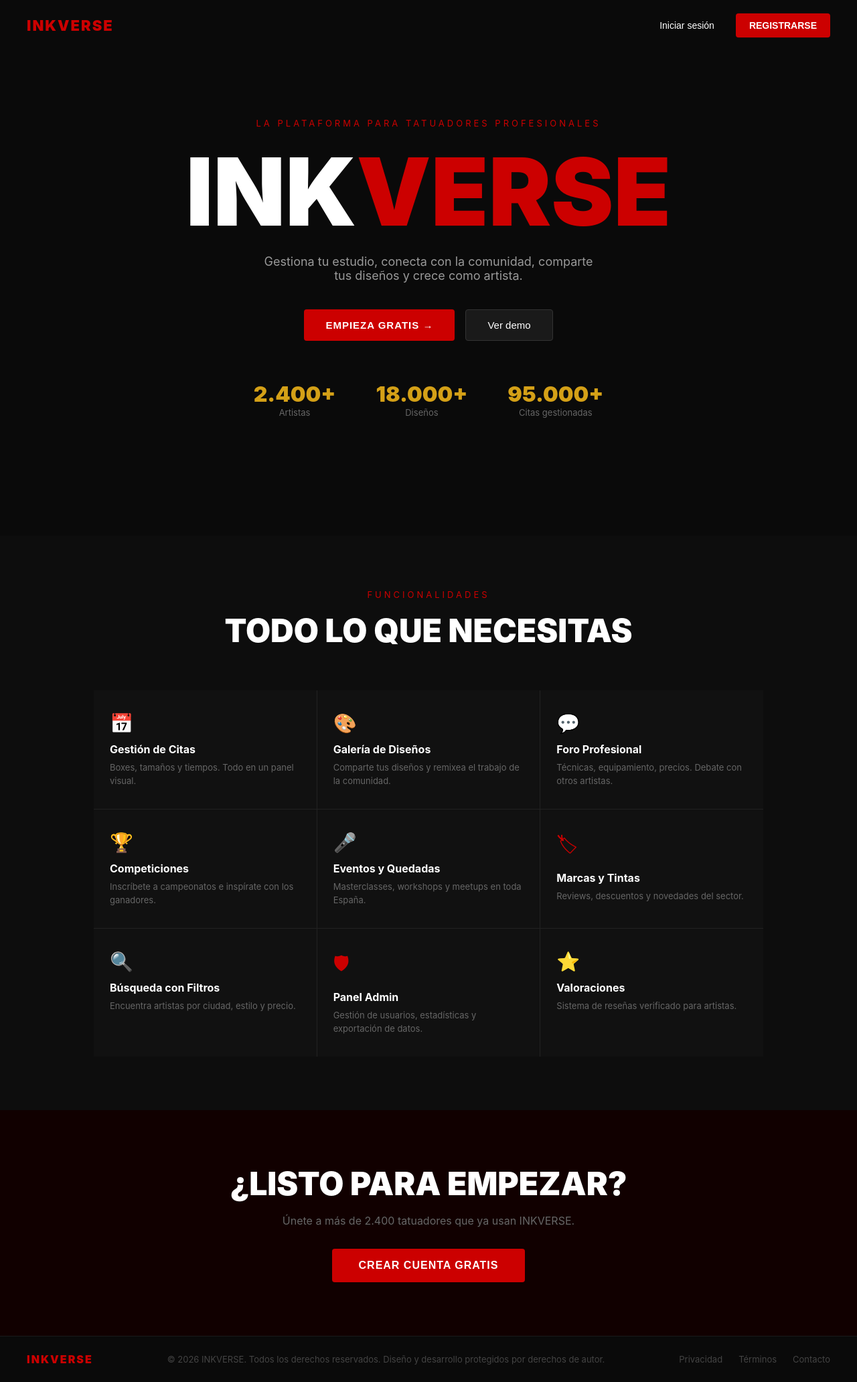
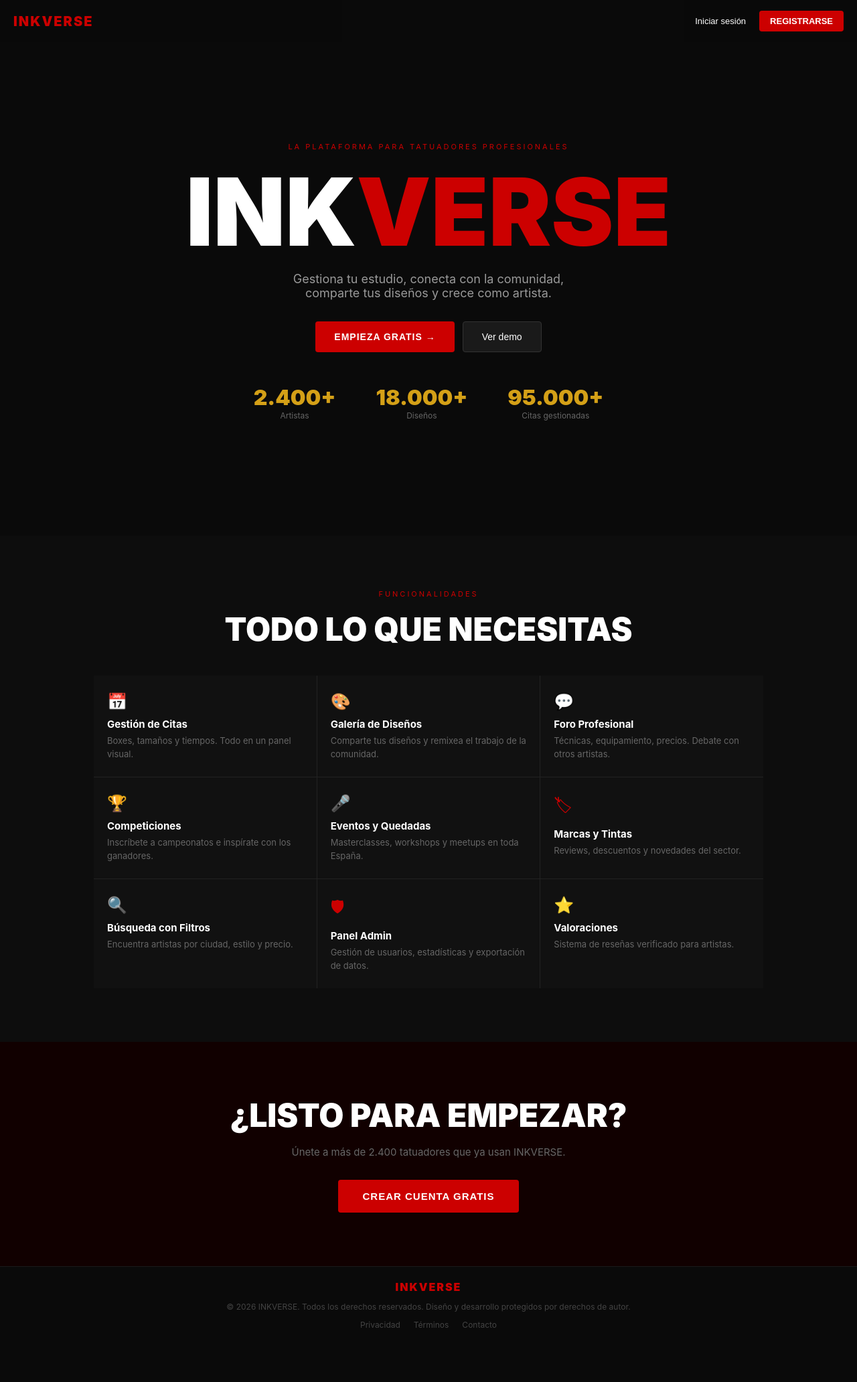
Before and after one commit to Hugo04012000/inkverse, a React (Vite) app in the folder frontend/: page / in a window 1280 px wide. Shown: the whole page at 67% size. After the commit the page ends 2006 px from the top, so only its background shows below. Built offline with nearby package versions, Linux system fonts and the light colour scheme.

Commit message:
Landing page responsive para movil

```diff
--- a/frontend/src/pages/Landing.jsx
+++ b/frontend/src/pages/Landing.jsx
@@ -31,56 +31,65 @@ export default function Landing() {
   };
 
   return (
-    <div style={{ background: '#0a0a0a', minHeight: '100vh', color: '#fff' }}>
+    <div style={{ background: '#0a0a0a', minHeight: '100vh', color: '#fff', overflowX: 'hidden', width: '100%', boxSizing: 'border-box' }}>
 
       {/* Navbar */}
-      <nav style={{ display: 'flex', justifyContent: 'space-between', alignItems: 'center', padding: '20px 40px', position: 'fixed', top: 0, width: '100%', zIndex: 100, background: 'rgba(10,10,10,0.9)' }}>
-        <span style={{ color: '#cc0000', fontWeight: 900, fontSize: '22px', letterSpacing: '2px' }}>INKVERSE</span>
-        <div style={{ display: 'flex', gap: '16px', alignItems: 'center' }}>
-          <button onClick={() => { setModal(true); setTab('login'); }} style={{ background: 'none', color: '#fff', fontSize: '14px', padding: '8px 16px' }}>
+      <nav style={{
+        display: 'flex', justifyContent: 'space-between', alignItems: 'center',
+        padding: '16px 20px', position: 'fixed', top: 0, left: 0,
+        width: '100%', zIndex: 100, background: 'rgba(10,10,10,0.95)',
+        boxSizing: 'border-box'
+      }}>
+        <span style={{ color: '#cc0000', fontWeight: 900, fontSize: '20px', letterSpacing: '2px' }}>INKVERSE</span>
+        <div style={{ display: 'flex', gap: '8px', alignItems: 'center' }}>
+          <button onClick={() => { setModal(true); setTab('login'); }} style={{ background: 'none', color: '#fff', fontSize: '13px', padding: '8px 12px' }}>
             Iniciar sesión
           </button>
-          <button onClick={() => { setModal(true); setTab('register'); }} style={{ background: '#cc0000', color: '#fff', fontSize: '14px', fontWeight: 700, padding: '10px 20px', borderRadius: '4px' }}>
+          <button onClick={() => { setModal(true); setTab('register'); }} style={{ background: '#cc0000', color: '#fff', fontSize: '13px', fontWeight: 700, padding: '8px 16px', borderRadius: '4px' }}>
             REGISTRARSE
           </button>
         </div>
       </nav>
 
       {/* Hero */}
-      <div style={{ display: 'flex', flexDirection: 'column', alignItems: 'center', justifyContent: 'center', minHeight: '100vh', textAlign: 'center', padding: '0 20px' }}>
-        <p style={{ color: '#cc0000', fontSize: '13px', letterSpacing: '4px', marginBottom: '24px' }}>LA PLATAFORMA PARA TATUADORES PROFESIONALES</p>
-        <h1 style={{ fontSize: 'clamp(60px, 12vw, 140px)', fontWeight: 900, lineHeight: 1, marginBottom: '24px' }}>
+      <div style={{
+        display: 'flex', flexDirection: 'column', alignItems: 'center',
+        justifyContent: 'center', minHeight: '100vh', textAlign: 'center',
+        padding: '80px 20px 40px 20px', width: '100%', boxSizing: 'border-box'
+      }}>
+        <p style={{ color: '#cc0000', fontSize: '11px', letterSpacing: '3px', marginBottom: '20px' }}>LA PLATAFORMA PARA TATUADORES PROFESIONALES</p>
+        <h1 style={{ fontSize: 'clamp(48px, 15vw, 140px)', fontWeight: 900, lineHeight: 1, marginBottom: '20px' }}>
           <span style={{ color: '#fff' }}>INK</span>
           <span style={{ color: '#cc0000' }}>VERSE</span>
         </h1>
-        <p style={{ color: '#999', fontSize: '18px', maxWidth: '500px', marginBottom: '40px' }}>
+        <p style={{ color: '#999', fontSize: 'clamp(14px, 3vw, 18px)', maxWidth: '500px', marginBottom: '32px', padding: '0 10px' }}>
           Gestiona tu estudio, conecta con la comunidad, comparte tus diseños y crece como artista.
         </p>
-        <div style={{ display: 'flex', gap: '16px' }}>
-          <button onClick={() => { setModal(true); setTab('register'); }} style={{ background: '#cc0000', color: '#fff', fontWeight: 700, fontSize: '15px', padding: '14px 32px', borderRadius: '4px', letterSpacing: '1px' }}>
+        <div style={{ display: 'flex', gap: '12px', flexWrap: 'wrap', justifyContent: 'center' }}>
+          <button onClick={() => { setModal(true); setTab('register'); }} style={{ background: '#cc0000', color: '#fff', fontWeight: 700, fontSize: '14px', padding: '14px 28px', borderRadius: '4px', letterSpacing: '1px' }}>
             EMPIEZA GRATIS →
           </button>
-          <button style={{ background: '#1a1a1a', color: '#fff', fontSize: '15px', padding: '14px 32px', borderRadius: '4px', border: '1px solid #333' }}>
+          <button style={{ background: '#1a1a1a', color: '#fff', fontSize: '14px', padding: '14px 28px', borderRadius: '4px', border: '1px solid #333' }}>
             Ver demo
           </button>
         </div>
 
         {/* Stats */}
-        <div style={{ display: 'flex', gap: '60px', marginTop: '60px' }}>
+        <div style={{ display: 'flex', gap: 'clamp(20px, 5vw, 60px)', marginTop: '48px', flexWrap: 'wrap', justifyContent: 'center' }}>
           {[['2.400+', 'Artistas'], ['18.000+', 'Diseños'], ['95.000+', 'Citas gestionadas']].map(([num, label]) => (
             <div key={label} style={{ textAlign: 'center' }}>
-              <div style={{ color: '#d4a017', fontSize: '32px', fontWeight: 900 }}>{num}</div>
-              <div style={{ color: '#666', fontSize: '13px' }}>{label}</div>
+              <div style={{ color: '#d4a017', fontSize: 'clamp(22px, 5vw, 32px)', fontWeight: 900 }}>{num}</div>
+              <div style={{ color: '#666', fontSize: '12px' }}>{label}</div>
             </div>
           ))}
         </div>
       </div>
 
       {/* Funcionalidades */}
-      <div style={{ padding: '80px 40px', background: '#0d0d0d' }}>
-        <p style={{ color: '#cc0000', fontSize: '13px', letterSpacing: '4px', textAlign: 'center', marginBottom: '16px' }}>FUNCIONALIDADES</p>
-        <h2 style={{ fontSize: '48px', fontWeight: 900, textAlign: 'center', marginBottom: '60px', color: '#ffffff' }}>TODO LO QUE NECESITAS</h2>
-        <div style={{ display: 'grid', gridTemplateColumns: 'repeat(3, 1fr)', gap: '1px', background: '#222', maxWidth: '1000px', margin: '0 auto' }}>
+      <div style={{ padding: 'clamp(40px, 8vw, 80px) 20px', background: '#0d0d0d', boxSizing: 'border-box' }}>
+        <p style={{ color: '#cc0000', fontSize: '11px', letterSpacing: '3px', textAlign: 'center', marginBottom: '16px' }}>FUNCIONALIDADES</p>
+        <h2 style={{ fontSize: 'clamp(28px, 6vw, 48px)', fontWeight: 900, textAlign: 'center', marginBottom: '40px', color: '#ffffff' }}>TODO LO QUE NECESITAS</h2>
+        <div style={{ display: 'grid', gridTemplateColumns: 'repeat(auto-fit, minmax(280px, 1fr))', gap: '1px', background: '#222', maxWidth: '1000px', margin: '0 auto' }}>
           {[
             { icon: '📅', titulo: 'Gestión de Citas', desc: 'Boxes, tamaños y tiempos. Todo en un panel visual.' },
             { icon: '🎨', titulo: 'Galería de Diseños', desc: 'Comparte tus diseños y remixea el trabajo de la comunidad.' },
@@ -92,9 +101,9 @@ export default function Landing() {
             { icon: '🛡', titulo: 'Panel Admin', desc: 'Gestión de usuarios, estadísticas y exportación de datos.' },
             { icon: '⭐', titulo: 'Valoraciones', desc: 'Sistema de reseñas verificado para artistas.' },
           ].map(({ icon, titulo, desc }) => (
-            <div key={titulo} style={{ background: '#111', padding: '32px 24px' }}>
-              <div style={{ color: '#cc0000', fontSize: '28px', marginBottom: '12px' }}>{icon}</div>
-              <div style={{ fontWeight: 700, fontSize: '16px', marginBottom: '8px', color: '#ffffff' }}>{titulo}</div>
+            <div key={titulo} style={{ background: '#111', padding: '24px 20px' }}>
+              <div style={{ color: '#cc0000', fontSize: '24px', marginBottom: '10px' }}>{icon}</div>
+              <div style={{ fontWeight: 700, fontSize: '15px', marginBottom: '6px', color: '#ffffff' }}>{titulo}</div>
               <div style={{ color: '#666', fontSize: '13px', lineHeight: 1.5 }}>{desc}</div>
             </div>
           ))}
@@ -102,68 +111,68 @@ export default function Landing() {
       </div>
 
       {/* CTA final */}
-      <div style={{ padding: '80px 40px', textAlign: 'center', background: '#110000' }}>
-        <h2 style={{ fontSize: '48px', fontWeight: 900, marginBottom: '16px', color: '#ffffff' }}>¿LISTO PARA EMPEZAR?</h2>
-        <p style={{ color: '#666', fontSize: '16px', marginBottom: '32px' }}>Únete a más de 2.400 tatuadores que ya usan INKVERSE.</p>
-        <button onClick={() => { setModal(true); setTab('register'); }} style={{ background: '#cc0000', color: '#fff', fontWeight: 700, fontSize: '16px', padding: '16px 40px', borderRadius: '4px', letterSpacing: '1px' }}>
+      <div style={{ padding: 'clamp(40px, 8vw, 80px) 20px', textAlign: 'center', background: '#110000', boxSizing: 'border-box' }}>
+        <h2 style={{ fontSize: 'clamp(28px, 6vw, 48px)', fontWeight: 900, marginBottom: '16px', color: '#ffffff' }}>¿LISTO PARA EMPEZAR?</h2>
+        <p style={{ color: '#666', fontSize: '15px', marginBottom: '32px' }}>Únete a más de 2.400 tatuadores que ya usan INKVERSE.</p>
+        <button onClick={() => { setModal(true); setTab('register'); }} style={{ background: '#cc0000', color: '#fff', fontWeight: 700, fontSize: '15px', padding: '16px 36px', borderRadius: '4px', letterSpacing: '1px' }}>
           CREAR CUENTA GRATIS
         </button>
       </div>
 
-      {/* Footer con copyright */}
-      <footer style={{ background: '#0a0a0a', borderTop: '1px solid #1a1a1a', padding: '24px 40px', display: 'flex', justifyContent: 'space-between', alignItems: 'center' }}>
+      {/* Footer */}
+      <footer style={{ background: '#0a0a0a', borderTop: '1px solid #1a1a1a', padding: '20px', display: 'flex', flexDirection: 'column', alignItems: 'center', gap: '12px', boxSizing: 'border-box' }}>
         <span style={{ color: '#cc0000', fontWeight: 900, fontSize: '16px', letterSpacing: '2px' }}>INKVERSE</span>
-        <p style={{ color: '#444', fontSize: '13px' }}>
+        <p style={{ color: '#444', fontSize: '12px', textAlign: 'center' }}>
           © 2026 INKVERSE. Todos los derechos reservados. Diseño y desarrollo protegidos por derechos de autor.
         </p>
-        <div style={{ display: 'flex', gap: '24px' }}>
-          <span style={{ color: '#444', fontSize: '13px', cursor: 'pointer' }}>Privacidad</span>
-          <span style={{ color: '#444', fontSize: '13px', cursor: 'pointer' }}>Términos</span>
-          <span style={{ color: '#444', fontSize: '13px', cursor: 'pointer' }}>Contacto</span>
+        <div style={{ display: 'flex', gap: '20px' }}>
+          <span style={{ color: '#444', fontSize: '12px', cursor: 'pointer' }}>Privacidad</span>
+          <span style={{ color: '#444', fontSize: '12px', cursor: 'pointer' }}>Términos</span>
+          <span style={{ color: '#444', fontSize: '12px', cursor: 'pointer' }}>Contacto</span>
         </div>
       </footer>
 
       {/* Modal login/register */}
       {modal && (
-        <div onClick={() => setModal(null)} style={{ position: 'fixed', inset: 0, background: 'rgba(0,0,0,0.85)', display: 'flex', alignItems: 'center', justifyContent: 'center', zIndex: 200 }}>
-          <div onClick={e => e.stopPropagation()} style={{ background: '#1a1a1a', borderRadius: '8px', padding: '40px', width: '100%', maxWidth: '440px', position: 'relative', borderTop: '3px solid #cc0000' }}>
+        <div onClick={() => setModal(null)} style={{ position: 'fixed', inset: 0, background: 'rgba(0,0,0,0.85)', display: 'flex', alignItems: 'center', justifyContent: 'center', zIndex: 200, padding: '20px', boxSizing: 'border-box' }}>
+          <div onClick={e => e.stopPropagation()} style={{ background: '#1a1a1a', borderRadius: '8px', padding: '32px 24px', width: '100%', maxWidth: '440px', position: 'relative', borderTop: '3px solid #cc0000' }}>
             <button onClick={() => setModal(null)} style={{ position: 'absolute', top: '16px', right: '16px', background: 'none', color: '#666', fontSize: '20px' }}>✕</button>
             <p style={{ color: '#cc0000', fontSize: '11px', letterSpacing: '3px', marginBottom: '8px' }}>PLATAFORMA PARA TATUADORES</p>
-            <h2 style={{ fontSize: '32px', fontWeight: 900, marginBottom: '24px', color: '#ffffff' }}>INKVERSE</h2>
+            <h2 style={{ fontSize: '28px', fontWeight: 900, marginBottom: '20px', color: '#ffffff' }}>INKVERSE</h2>
 
-            <div style={{ display: 'flex', marginBottom: '24px', borderRadius: '4px', overflow: 'hidden' }}>
-              <button onClick={() => setTab('login')} style={{ flex: 1, padding: '12px', fontWeight: 700, fontSize: '13px', letterSpacing: '1px', background: tab === 'login' ? '#cc0000' : '#111', color: '#fff', border: '1px solid #333' }}>
+            <div style={{ display: 'flex', marginBottom: '20px', borderRadius: '4px', overflow: 'hidden' }}>
+              <button onClick={() => setTab('login')} style={{ flex: 1, padding: '10px', fontWeight: 700, fontSize: '12px', letterSpacing: '1px', background: tab === 'login' ? '#cc0000' : '#111', color: '#fff', border: '1px solid #333' }}>
                 INICIAR SESIÓN
               </button>
-              <button onClick={() => setTab('register')} style={{ flex: 1, padding: '12px', fontWeight: 700, fontSize: '13px', letterSpacing: '1px', background: tab === 'register' ? '#cc0000' : '#111', color: '#fff', border: '1px solid #333' }}>
+              <button onClick={() => setTab('register')} style={{ flex: 1, padding: '10px', fontWeight: 700, fontSize: '12px', letterSpacing: '1px', background: tab === 'register' ? '#cc0000' : '#111', color: '#fff', border: '1px solid #333' }}>
                 REGISTRARSE
               </button>
             </div>
 
             {tab === 'register' && (
               <input placeholder="Nombre artístico" value={form.nombre} onChange={e => setForm({ ...form, nombre: e.target.value })}
-                style={{ width: '100%', background: '#111', border: '1px solid #333', borderRadius: '4px', padding: '12px 16px', color: '#fff', marginBottom: '12px', fontSize: '14px' }} />
+                style={{ width: '100%', background: '#111', border: '1px solid #333', borderRadius: '4px', padding: '12px', color: '#fff', marginBottom: '10px', fontSize: '14px', boxSizing: 'border-box' }} />
             )}
             <input placeholder="Email" value={form.email} onChange={e => setForm({ ...form, email: e.target.value })}
-              style={{ width: '100%', background: '#111', border: '1px solid #333', borderRadius: '4px', padding: '12px 16px', color: '#fff', marginBottom: '12px', fontSize: '14px' }} />
+              style={{ width: '100%', background: '#111', border: '1px solid #333', borderRadius: '4px', padding: '12px', color: '#fff', marginBottom: '10px', fontSize: '14px', boxSizing: 'border-box' }} />
             <input placeholder="Contraseña" type="password" value={form.password} onChange={e => setForm({ ...form, password: e.target.value })}
-              style={{ width: '100%', background: '#111', border: '1px solid #333', borderRadius: '4px', padding: '12px 16px', color: '#fff', marginBottom: '12px', fontSize: '14px' }} />
+              style={{ width: '100%', background: '#111', border: '1px solid #333', borderRadius: '4px', padding: '12px', color: '#fff', marginBottom: '10px', fontSize: '14px', boxSizing: 'border-box' }} />
             {tab === 'register' && (
-              <div style={{ display: 'flex', gap: '12px', marginBottom: '12px' }}>
+              <div style={{ display: 'flex', gap: '10px', marginBottom: '10px' }}>
                 <input placeholder="Ciudad" value={form.ciudad} onChange={e => setForm({ ...form, ciudad: e.target.value })}
-                  style={{ flex: 1, background: '#111', border: '1px solid #333', borderRadius: '4px', padding: '12px 16px', color: '#fff', fontSize: '14px' }} />
+                  style={{ flex: 1, background: '#111', border: '1px solid #333', borderRadius: '4px', padding: '12px', color: '#fff', fontSize: '14px', boxSizing: 'border-box' }} />
                 <select value={form.rol} onChange={e => setForm({ ...form, rol: e.target.value })}
-                  style={{ flex: 1, background: '#111', border: '1px solid #333', borderRadius: '4px', padding: '12px 16px', color: '#fff', fontSize: '14px' }}>
+                  style={{ flex: 1, background: '#111', border: '1px solid #333', borderRadius: '4px', padding: '12px', color: '#fff', fontSize: '14px', boxSizing: 'border-box' }}>
                   <option value="artista">Artista</option>
                   <option value="cliente">Cliente</option>
                 </select>
               </div>
             )}
 
-            {error && <p style={{ color: '#cc0000', fontSize: '13px', marginBottom: '12px' }}>{error}</p>}
+            {error && <p style={{ color: '#cc0000', fontSize: '13px', marginBottom: '10px' }}>{error}</p>}
 
             <button onClick={handleSubmit} disabled={loading}
-              style={{ width: '100%', background: '#cc0000', color: '#fff', fontWeight: 700, fontSize: '15px', padding: '14px', borderRadius: '4px', letterSpacing: '1px', opacity: loading ? 0.7 : 1 }}>
+              style={{ width: '100%', background: '#cc0000', color: '#fff', fontWeight: 700, fontSize: '15px', padding: '14px', borderRadius: '4px', letterSpacing: '1px', opacity: loading ? 0.7 : 1, boxSizing: 'border-box' }}>
               {loading ? 'CARGANDO...' : tab === 'login' ? 'ENTRAR' : 'CREAR CUENTA'}
             </button>
           </div>
```
